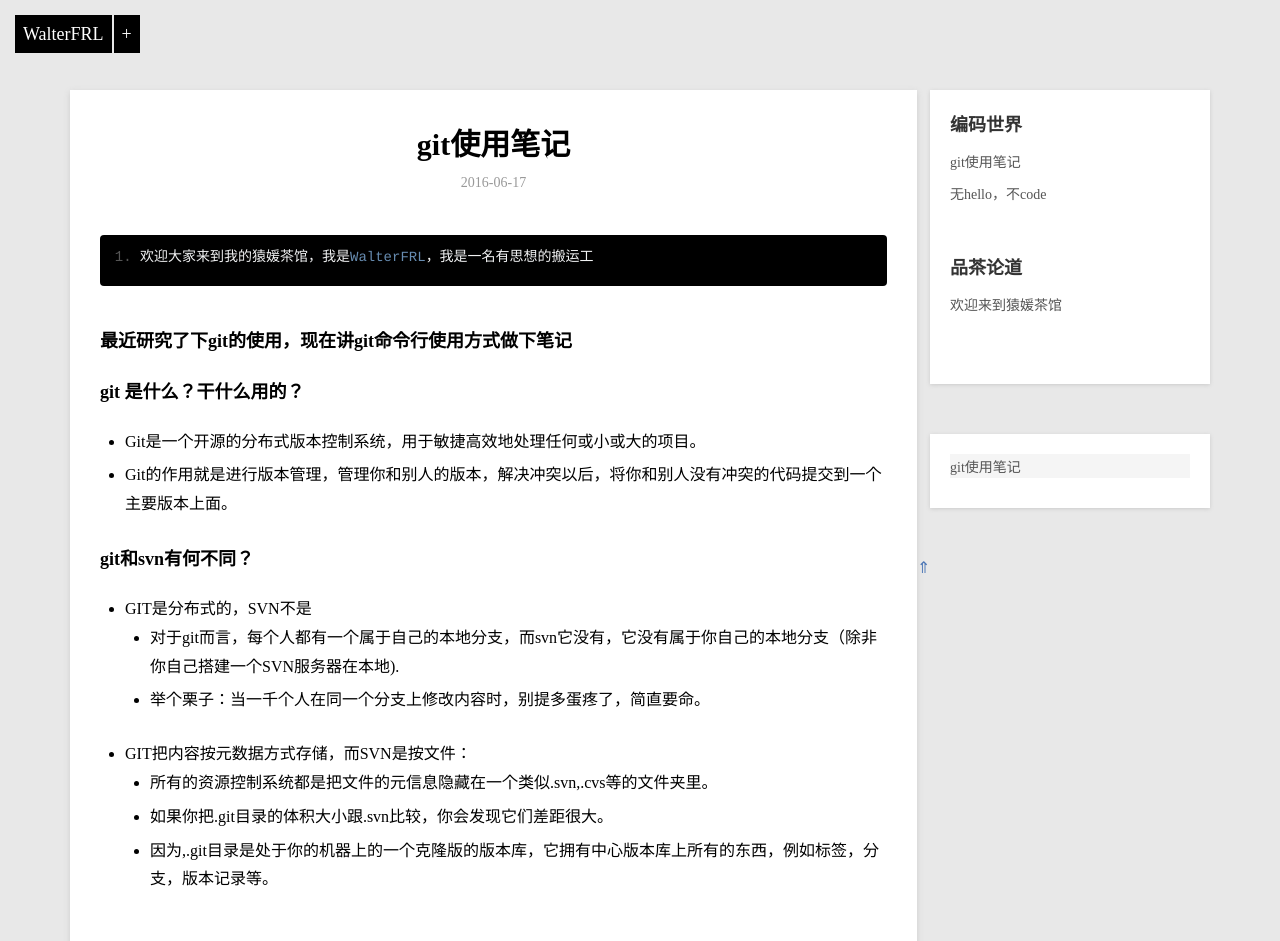
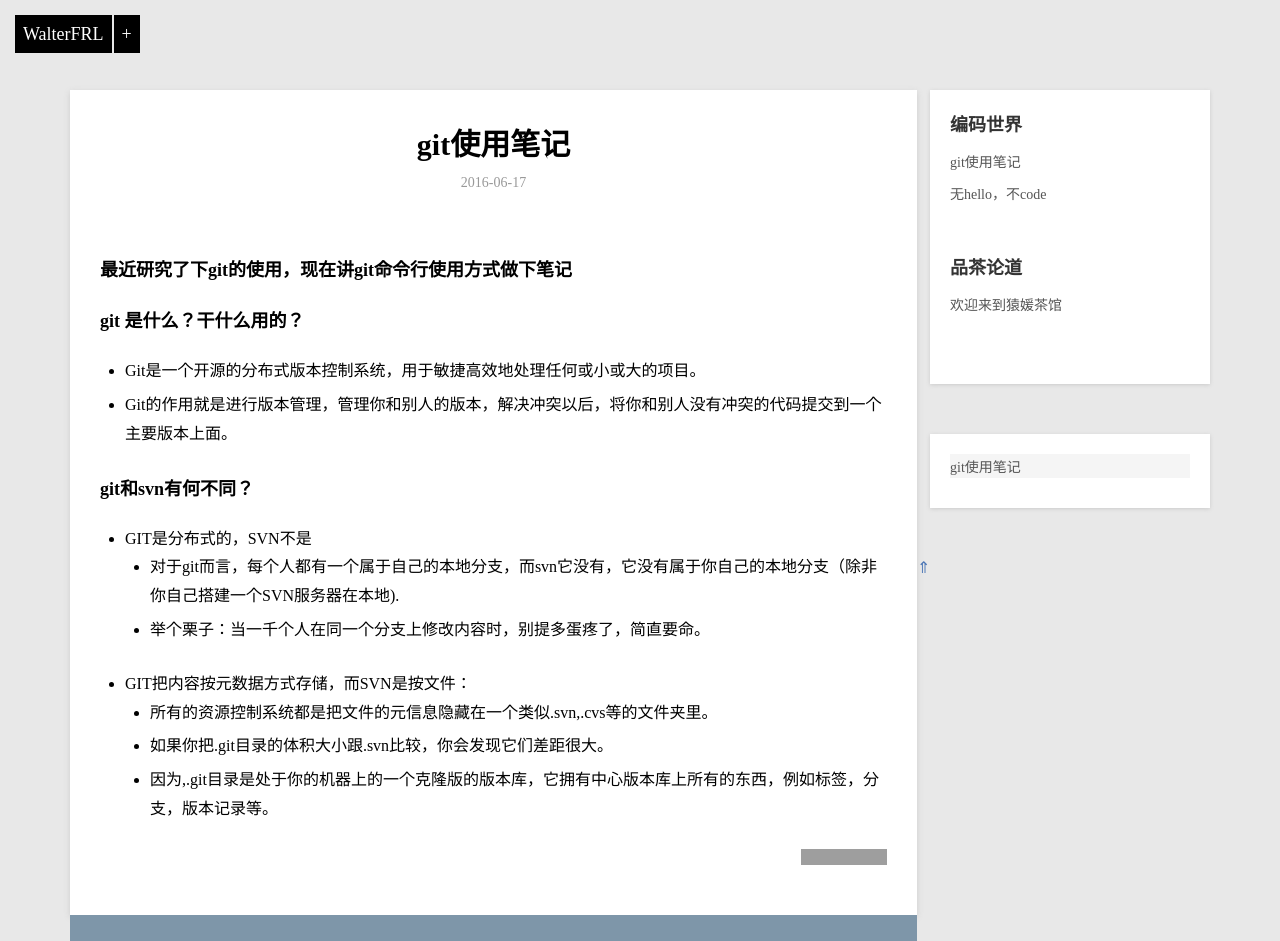
Before and after one commit to FRL1994/FRL1994.github.io, a Jekyll site: the page built from _posts/coding/2016-06-17-git_help_one.md, in a window 1280 px wide, cut to the strip 0-941 px from the top of the page. Built offline with Jekyll 4.4.1, drawn with Linux system fonts in a browser that asks for light colours; grey boxes are pictures that could not be loaded.

Commit message:
Update 2016-06-17-git_help_one.md

````diff
--- a/_posts/coding/2016-06-17-git_help_one.md
+++ b/_posts/coding/2016-06-17-git_help_one.md
@@ -4,10 +4,6 @@ title: git使用笔记
 category: coding
 description: 编码第二步，管好你的代码
 ---
-
-```
-欢迎大家来到我的猿媛茶馆，我是WalterFRL，我是一名有思想的搬运工
-```
 
 ### 最近研究了下git的使用，现在讲git命令行使用方式做下笔记
 
````
